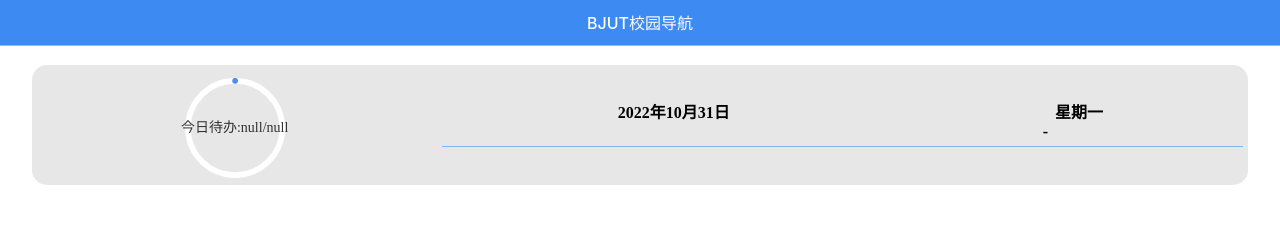
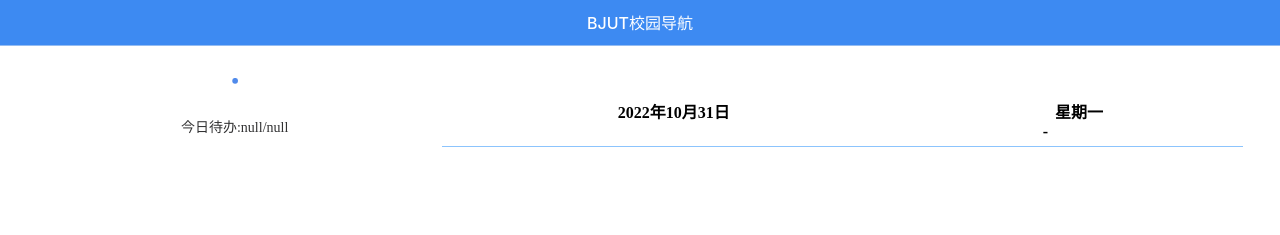
Before and after one commit to Zzzz0zzzZ/bjut-guide-system, a Vue app in the folder frontend_guide_system/: page / in a window 1280 px wide. Shown: the top 235 px of the page. Built offline with nearby package versions, Linux system fonts and the light colour scheme; no server answers.

Commit message:
style:调整TodayCard背景颜色

```diff
--- a/frontend_guide_system/src/components/TodayCard.vue
+++ b/frontend_guide_system/src/components/TodayCard.vue
@@ -77,7 +77,7 @@
     height: 0%;
     justify-content: center;
     text-align: center;
-    background-color: rgba(225, 225, 225, 0.802);
+    background-color: rgba(255, 255, 255, 0.9);
     border-radius: 15px;
     transition: 500ms;
     opacity: 0;
```
